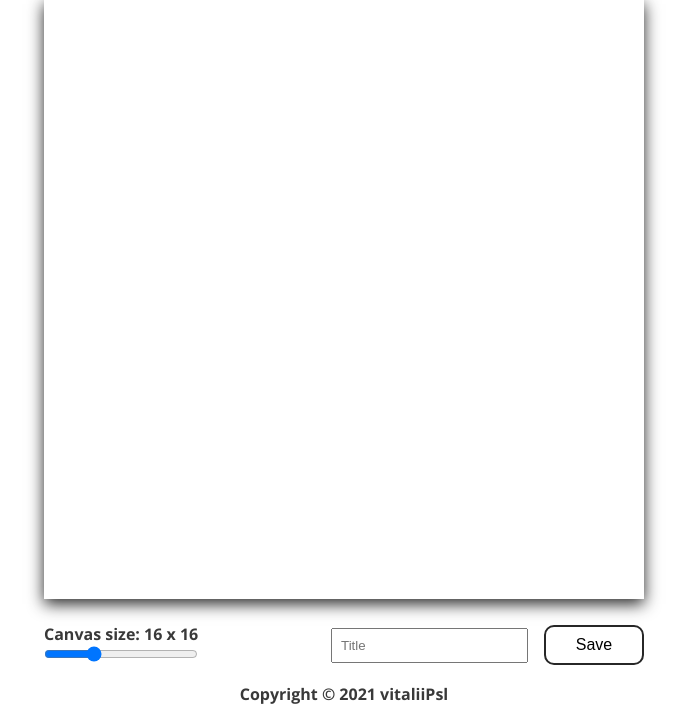
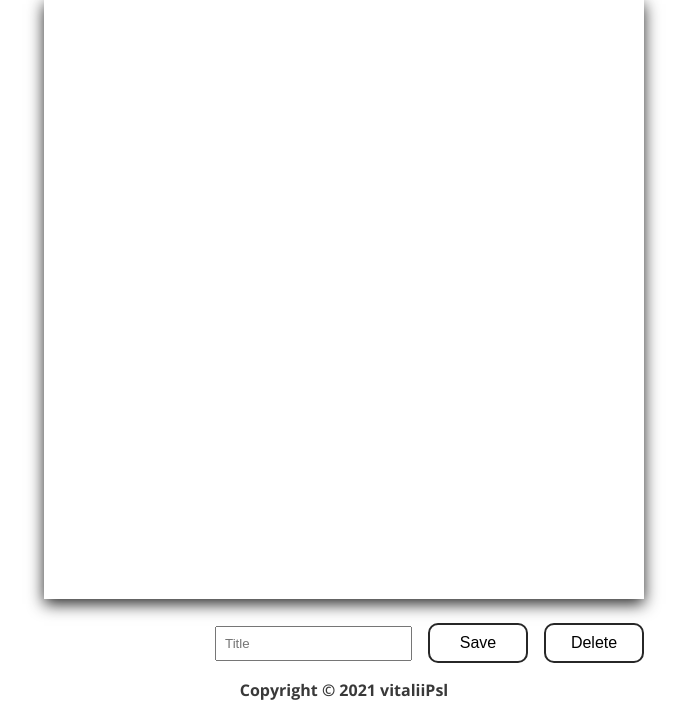
Before and after one commit to vitaliiPsl/sketch-a-bit, a Flask app: template sketchr/templates/index.html in a window 1280 px wide. Shown: the part 145-866 px from the top of the page, without its empty margins (296-983 px from the left). After the commit the page ends 845 px from the top, so only its background shows below. Run offline with Flask 2, Linux system fonts and the light colour scheme; the visitor is signed in with stand-in values (Sample User, id 1); data comes from the database, SQL or seed files in the repository; the template is opened without the code that fills it: most values are stand-ins (such as "Sample title", 1, 10 or a date in 2020); data that the repository does not hold is empty.

Commit message:
Add delete option

```diff
--- a/sketchr/main.py
+++ b/sketchr/main.py
@@ -19,12 +19,13 @@ def index():
     id = request.args.get("id")
 
     if id is not None:
-        print("Not null")
+        id = int(id)
+
         db = get_db()
         record = db.execute(
             'SELECT id, author_id '
-            'FROM picture where id = ?',
-            (id)
+            'FROM picture where id = (?) ',
+            ((id),)
         ).fetchone()
 
         if record is None:
@@ -82,7 +83,7 @@ def get_record():
         'SELECT title, body, size '
         'FROM picture '
         'WHERE id = ?',
-        (id)
+        (id, )
     ).fetchone()
 
     if record is None:
@@ -119,3 +120,17 @@ def save():
     flash(error)
 
     return render_template("index.html")
+
+
+@bp.route('/delete', methods=['POST'])
+def delete_record():
+    id = request.json['id']
+    db = get_db()
+    db.execute(
+        'DELETE FROM picture '
+        'WHERE id = ?',
+        (id,)
+    )
+    db.commit()
+
+    return {'result': 'success'}
--- a/sketchr/static/css/style.css
+++ b/sketchr/static/css/style.css
@@ -191,6 +191,7 @@ main .content{
 
     display: flex;
     justify-content: space-between;
+    gap: 16px;
 }
 
 .size input{
@@ -200,7 +201,9 @@ main .content{
 .save-form{
     display: flex;
     gap: 16px;
+    flex: 1;
     align-items: center;
+    justify-content: flex-end;
 }
 
 .save-form input{
@@ -209,6 +212,10 @@ main .content{
 
 #save-btn:hover{
     border-color: #56a65a;
+}
+
+#delete-btn:hover{
+    border-color: #ff0000;
 }
 
 footer{
--- a/sketchr/static/js/index.js
+++ b/sketchr/static/js/index.js
@@ -43,14 +43,22 @@ clearBtn.addEventListener("click", () => {
     createCanvas(canvasSize);
 });
 
-sizeInput.addEventListener("input", changeCanvasSize);
+if(sizeInput){
+    sizeInput.addEventListener("input", changeCanvasSize);
+}
 
 colorInput.addEventListener("change", () => {
     color = colorInput.value
     document.documentElement.style.setProperty(`--color`, color)
 });
 
-saveBtn.addEventListener('click', saveCanvas)
+if(saveBtn){
+    saveBtn.addEventListener('click', saveCanvas)
+}
+
+if(deleteBtn){
+    deleteBtn.addEventListener('click', deleteRecord)
+}
 
 function eraserBtnClick(){
     closeRainbow();
@@ -96,6 +104,7 @@ function updateSizeFields(){
     for(let field of canvasSizeFields){
         field.innerHTML = canvasSize
     }
+    sizeInput.value = canvasSize
 }
 
 function changeBackground(element){
@@ -157,6 +166,10 @@ function loadCanvas(id){
 function displayCanvas(record){
     let size = record['size'];
     canvasSize = size;
+
+    if(sizeInput){
+        updateSizeFields();
+    }
     createCanvas(size);
 
     body = record['body'];
@@ -199,6 +212,16 @@ function saveCanvas(){
     });
 }
 
+function deleteRecord(){
+    let id = canvas.id;
+    let deleteData = {'id': id}
+
+    postData('/delete', deleteData)
+        .then(data)
+
+    window.location.href = "/";
+}
+
 async function postData(url = '', data = {}) {
     const response = await fetch(url, {
       method: 'POST',
--- a/sketchr/templates/index.html
+++ b/sketchr/templates/index.html
@@ -28,10 +28,12 @@
         {% endif %}
 
     <div class="action-pannel">
-        <div class="size">
-            <h4>Canvas size: <span class="size-field">16</span> x <span class="size-field">16</span></h4>
-            <input id="canvas-size" name="canvas-size" type="range" min="2" max="48" value="16">
-        </div>
+        {% if not record and g.user['id'] %}
+            <div class="size">
+                <h4>Canvas size: <span class="size-field">16</span> x <span class="size-field">16</span></h4>
+                <input id="canvas-size" name="canvas-size" type="range" min="2" max="48" value="16">
+            </div>
+        {% endif %}
 
         {% if not record and g.user['id'] %}
             <form class="save-form" action="">
@@ -41,7 +43,8 @@
         {% elif record and record['author_id'] == g.user['id'] %}
             <form class="save-form" action="">
                 <input id="picture-title" name="title" type="text" placeholder="Title" autocomplete="off" required >
-                <input id="save-btn" class="btn" type="submit" value="Save">
+                <input id="save-btn" name="save-btn" class="btn" type="submit" value="Save">
+                <button id="delete-btn" class="btn">Delete</button>
             </form>
         {% endif %}
     </div>
```
